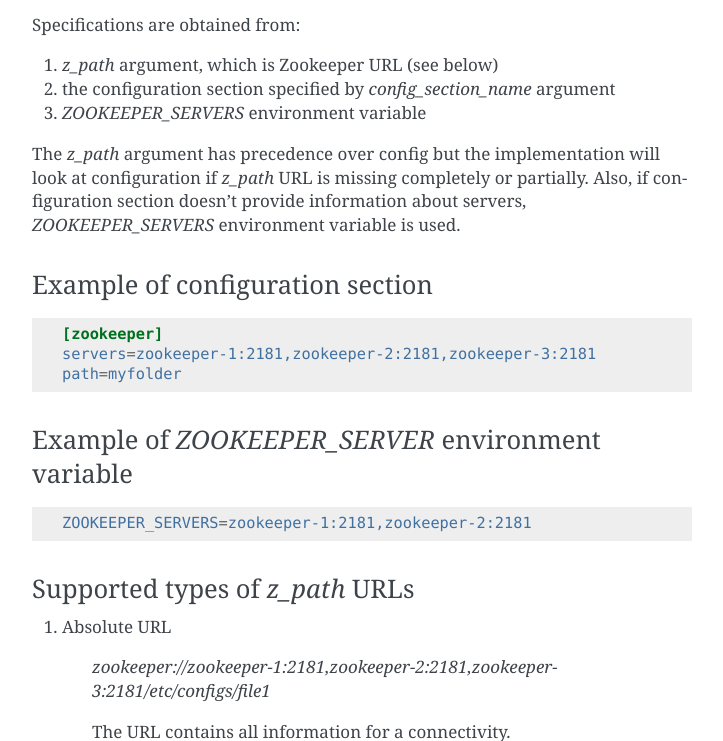
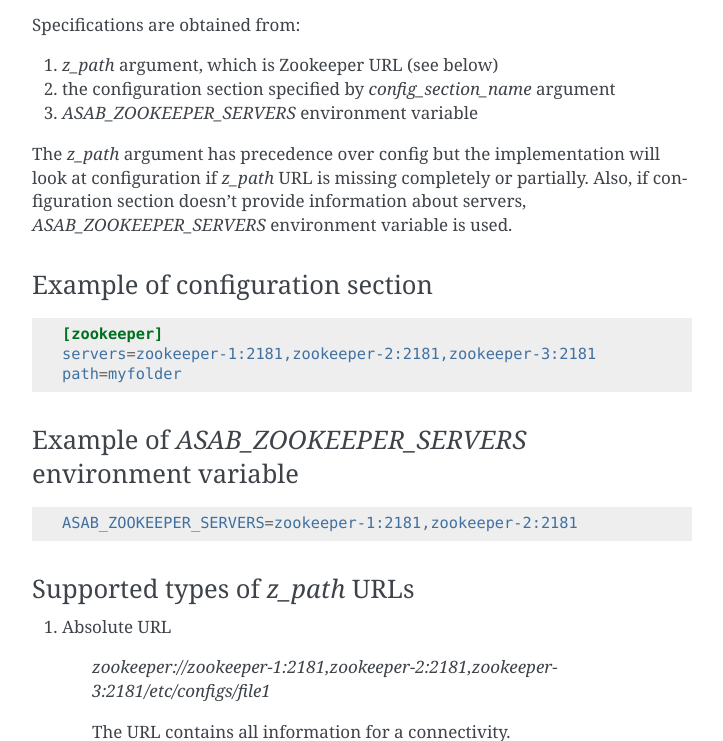
Before and after one commit to TeskaLabs/asab, a Sphinx documentation site: the page built from doc/asab/zookeeper.rst, in a window 1280 px wide and 900 px high, scrolled down 1043 px, cut to the strip 159-900 px from the top of the window. Shown: the whole strip, without its empty margins (388-1111 px from the left). Built offline with Sphinx 7.4.7, drawn with Linux system fonts in a browser that asks for light colours; some of the changed text lies outside the part shown.

Commit message:
Progress in Zookeeper container.

```diff
--- a/doc/asab/zookeeper.rst
+++ b/doc/asab/zookeeper.rst
@@ -57,11 +57,11 @@
 
 1. `z_path` argument, which is Zookeeper URL (see below)
 2. the configuration section specified by `config_section_name` argument
-3. `ZOOKEEPER_SERVERS` environment variable
+3. `ASAB_ZOOKEEPER_SERVERS` environment variable
 
 The `z_path` argument has precedence over config but the implementation will look
 at configuration if `z_path` URL is missing completely or partially.
-Also, if configuration section doesn't provide information about servers, `ZOOKEEPER_SERVERS` environment variable is used.
+Also, if configuration section doesn't provide information about servers, `ASAB_ZOOKEEPER_SERVERS` environment variable is used.
 
 
 Example of configuration section
@@ -74,12 +74,12 @@
     path=myfolder
 
 
-Example of `ZOOKEEPER_SERVER` environment variable
+Example of `ASAB_ZOOKEEPER_SERVERS` environment variable
 ^^^^^^^^^^^^^^^^^^^^^^^^^^^^^^^^^^^^^^^^^^^^^^^^^^^
 
 .. code:: ini
 
-    ZOOKEEPER_SERVERS=zookeeper-1:2181,zookeeper-2:2181
+    ASAB_ZOOKEEPER_SERVERS=zookeeper-1:2181,zookeeper-2:2181
 
 
 Supported types of `z_path` URLs
```
Also changed, not shown: other parts of doc/asab/zookeeper.rst (+13 -0 lines), 1 other file.
